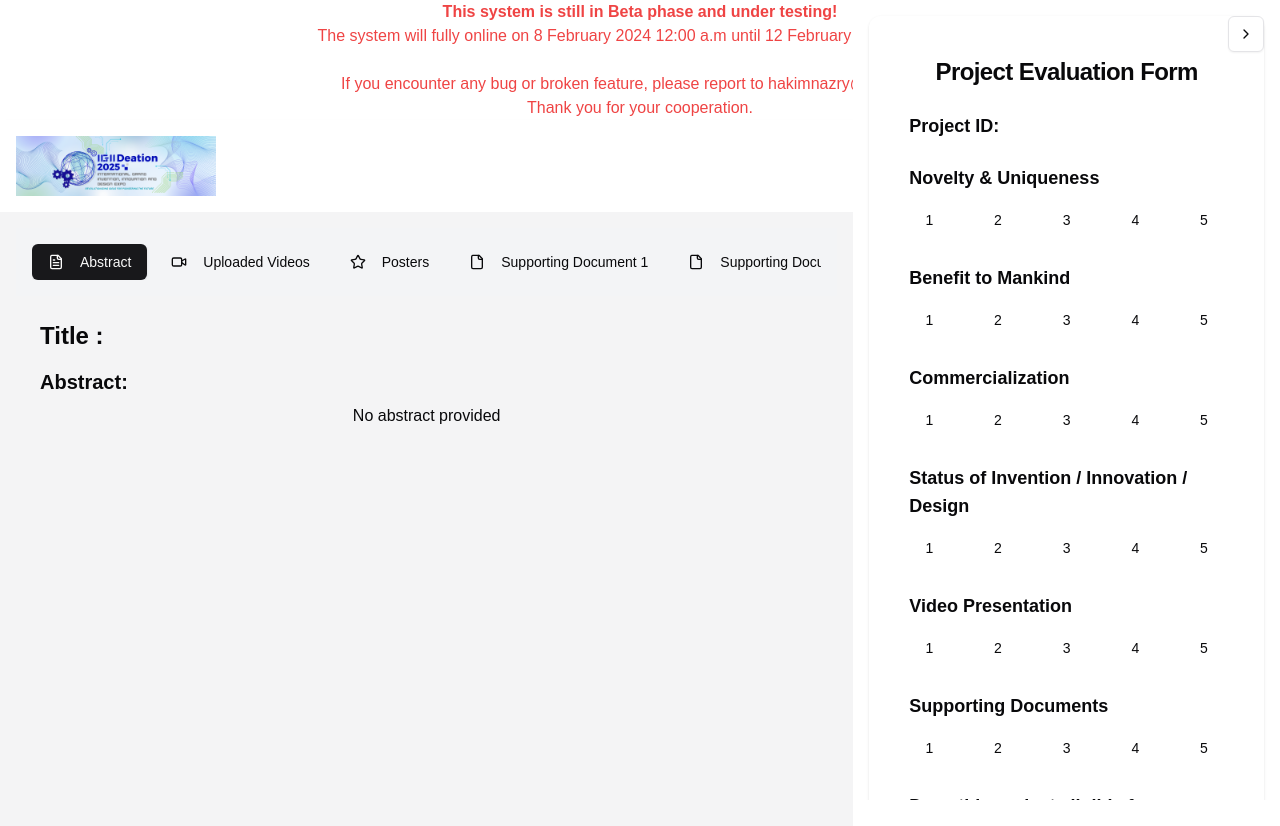
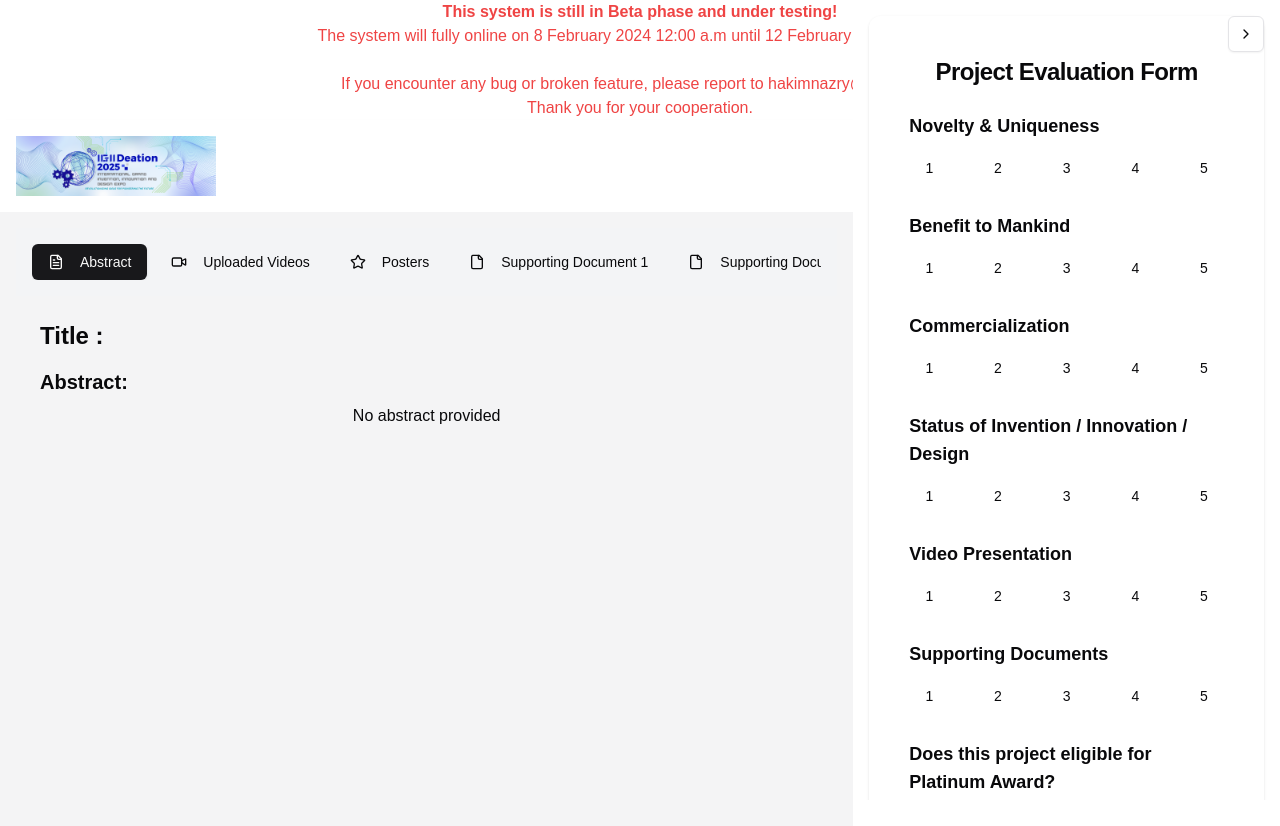
Before and after one commit to dinei254/Igiideation26, a Next.js app: page /evaluate/1 in a window 1280 px wide. Shown: the top 826 px of the page. Built offline with nearby package versions, Linux system fonts and the light colour scheme; no server answers; the database is empty.

Commit message:
remove : project id

```diff
--- a/app/(judge)/evaluate/[projectId]/EvalForm.tsx
+++ b/app/(judge)/evaluate/[projectId]/EvalForm.tsx
@@ -120,10 +120,6 @@ export default function EvalForm({ projectId }: { projectId: string }) {
         </CardTitle>
       </CardHeader>
       <CardContent className="space-y-6">
-        <div className="space-y-2">
-          <Label className="text-lg font-semibold">Project ID:</Label>
-          <p className="text-base font-medium">{projectId}</p>
-        </div>
         {questions.map((question, index) => (
           <div key={index} className="space-y-2">
             <Label className="text-lg font-semibold">{question}</Label>
```
